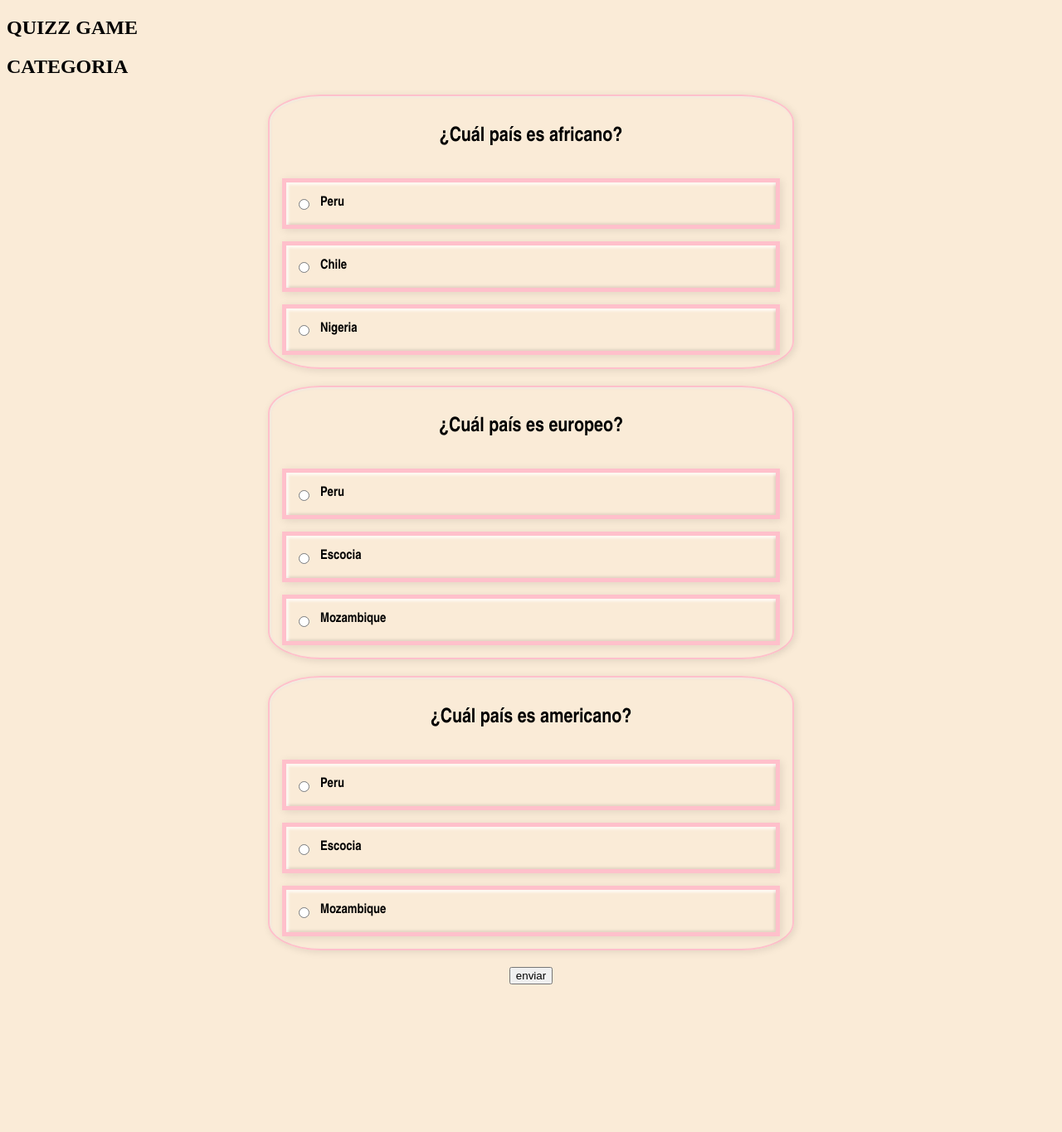
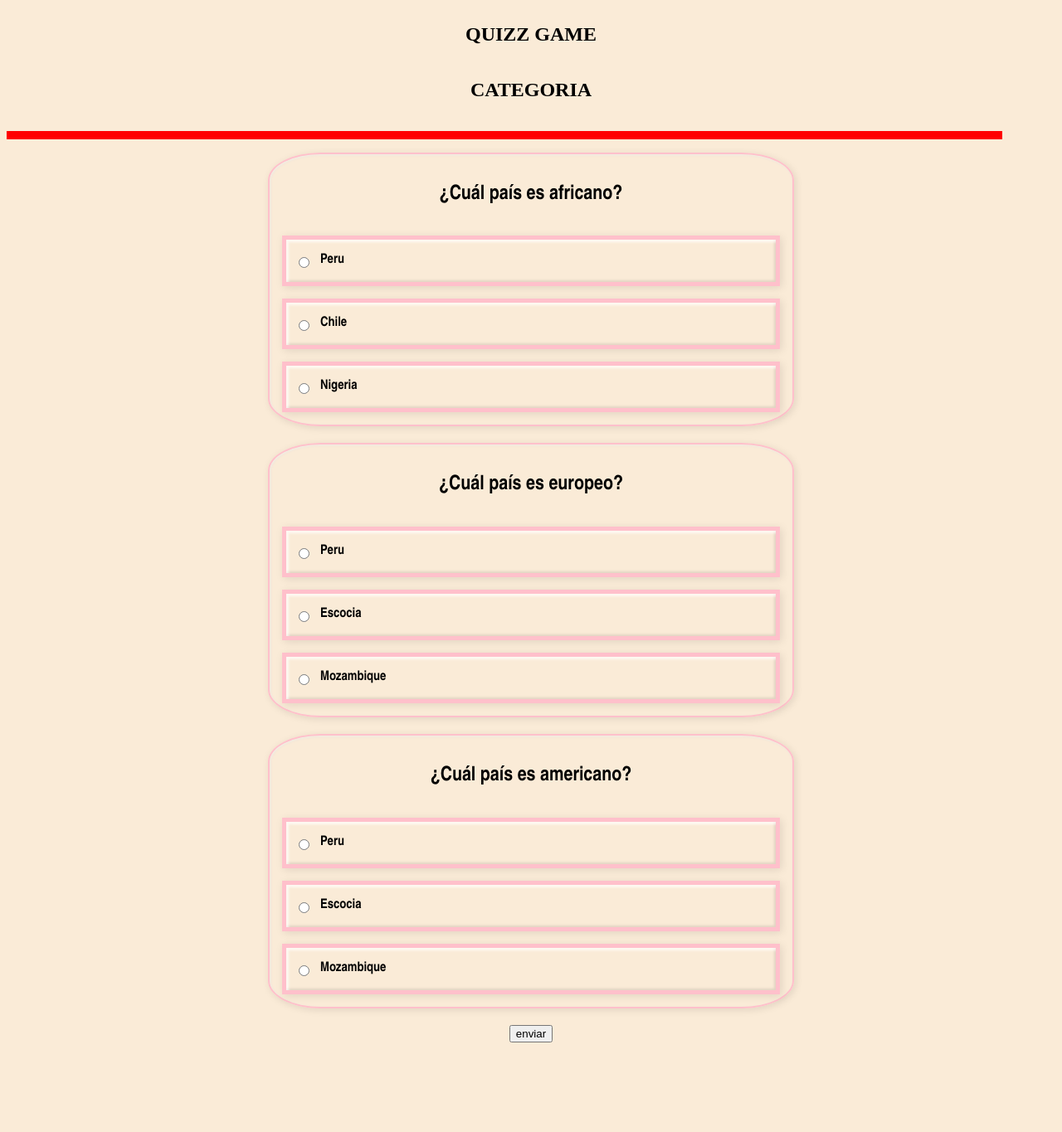
Before and after one commit to Fcasanova92/Proyect--Quizz-Game, a Flask app: a page that uses templates/quizz-game/cuestionario.html in a window 1280 px wide. Shown: the whole page at 83% size. Before the commit the page ends 1187 px from the top, so only its background shows below. Run offline with Flask 3, Linux system fonts and the light colour scheme.

Commit message:
cambio de estilo y estructura del cuestionario

```diff
--- a/static/css/index_style.css
+++ b/static/css/index_style.css
@@ -2,6 +2,13 @@
 body{
 
     background-color:antiquewhite;
+}
+
+.flex{
+    display: flex;
+    flex-direction: column;
+    justify-content: space-between;
+    row-gap: 1rem;
 }
 
 .cuestionario{
@@ -67,3 +74,21 @@ body{
         font-weight: bolder;
         font-size: medium;
     }
+
+.titulo{
+    display: flex;
+    flex-direction: column;
+    justify-content: center;
+    align-items: center;
+}
+
+.time{
+    width: 1200px;
+    height: 10px;
+    background: red;
+    transition: width 60s;
+}
+
+.time:hover{
+    width: 0px;
+}
--- a/templates/quizz-game/cuestionario.html
+++ b/templates/quizz-game/cuestionario.html
@@ -13,10 +13,16 @@
 <body>
     <section class="flex">
 
-        <header><h1 class="titulo">QUIZZ GAME</h1></header>
+        <header class="titulo">
 
-        <h2>CATEGORIA</h2>
+            <h1>QUIZZ GAME</h1>
 
+            <h2 class="titulo">CATEGORIA</h2>
+
+        </header>
+
+
+        <span class="time"></span>
 
         <form class="cuestionario" id="{{id}}" action="">
 
```
